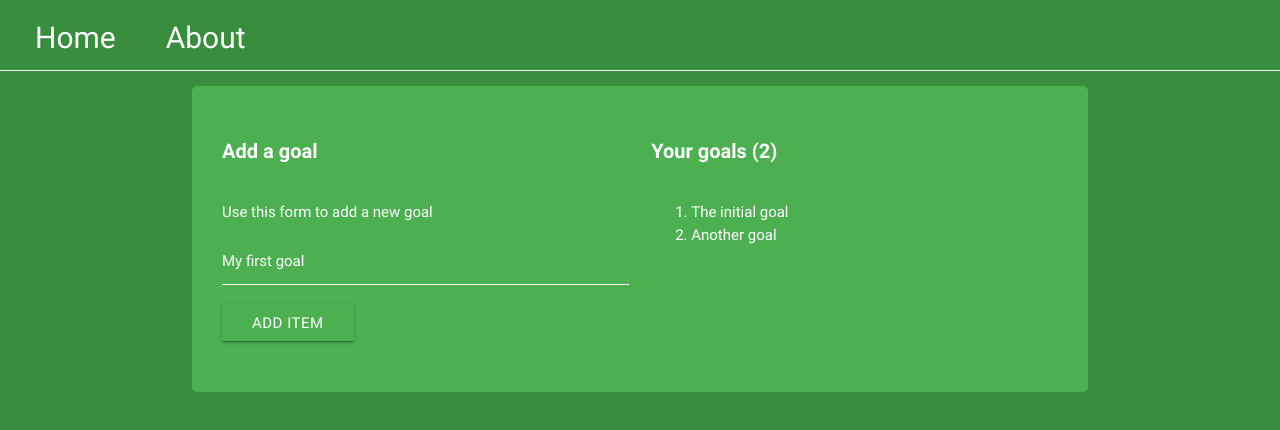
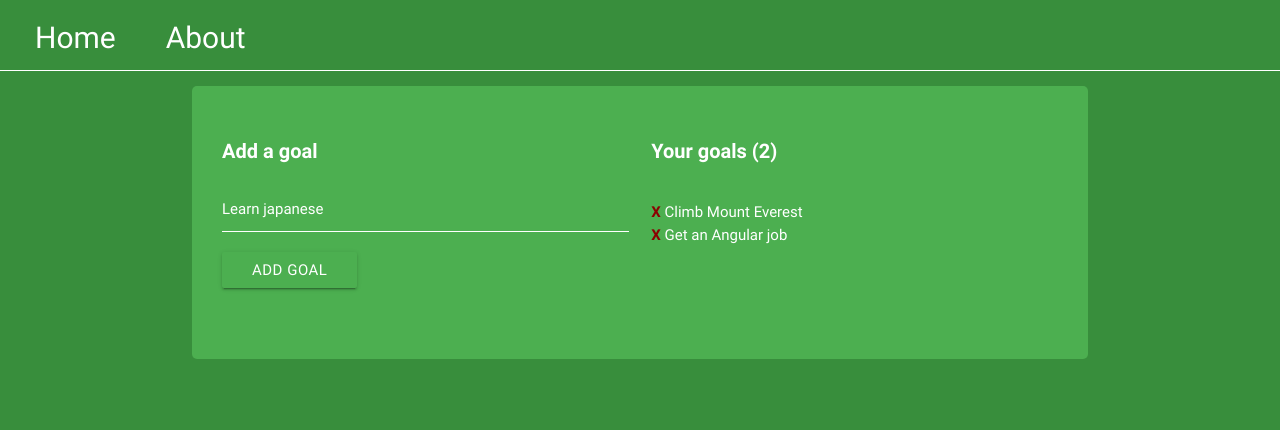
Before and after one commit to khirki/goaltracker, an Angular app: page / in a window 1280 px wide. Shown: the top 430 px of the page. Built offline with nearby package versions, Linux system fonts and the light colour scheme.

Commit message:
styling goals

```diff
--- a/src/app/about/about.component.html
+++ b/src/app/about/about.component.html
@@ -1,9 +1,10 @@
 <div class="container">
   <div class="row">
     <div class="col s6">
-      <p>
-        This is the 'about me' page.
-      </p>
+      <p>Hey there! My name is Olga. I would like to work with you :)</p>
+      <p>Contact me:</p>
+      <p>Skype: olga.nowacka</p>
+      <p>e-mail: kontakt@olganowacka.pl</p>
     </div>
     <div class="col s6">
       <button class="btn" (click)="toggleShowGoals()">{{ showGoalsButtonText }}</button>
--- a/src/app/data.service.ts
+++ b/src/app/data.service.ts
@@ -4,7 +4,7 @@ import { BehaviorSubject } from 'rxjs/BehaviorSubject';
 @Injectable()
 export class DataService {
 
-  private goals = new BehaviorSubject<any>(['The initial goal', 'Another goal']);
+  private goals = new BehaviorSubject<any>(['Climb Mount Everest', 'Get an Angular job']);
   goal = this.goals.asObservable();
 
   constructor() { }
--- a/src/app/home/home.component.html
+++ b/src/app/home/home.component.html
@@ -7,20 +7,21 @@
       <p class="section-title">Your goals ({{itemsCount}})</p>
     </div>
     <div class="col s6">
-      <p>Use this form to add a new goal</p>
       <form>
         <input type="text" name="item" placeholder="Goal name..." [(ngModel)]="goalText">
-        <input type="submit" class="btn" value="Add item" (click)="addItem()" [disabled]="!goalText">
+        <input type="submit" class="btn" value="Add goal" (click)="addItem()" [disabled]="!goalText">
       </form>
     </div>
     <div class="col s6">
       <div class="life-container">
-        <ol>
-          <li *ngFor="let goal of goals, let i=index" (click)="removeItem(i)">{{goal}}</li>
-        </ol>
+        <ul>
+          <li *ngFor="let goal of goals, let i=index"><span (click)="removeItem(i)">X</span> {{goal}}</li>
+        </ul>
       </div>
     </div>
-    <div class="col s12">
+  </div>
+  <div class="row">
+    <div class="col s6 text-center">
       <app-alert-success *ngIf="goalCreated"></app-alert-success>
       <app-alert-error *ngIf="goalRemoved"></app-alert-error>
     </div>
--- a/src/app/home/home.component.scss
+++ b/src/app/home/home.component.scss
@@ -22,3 +22,8 @@ input[type=submit].btn[disabled]{
     background-color: #007305 !important;
     color: white !important;
 }
+.life-container span{
+    color: darkred;
+    font-weight: 700;
+    cursor: pointer;
+}
--- a/src/app/home/home.component.ts
+++ b/src/app/home/home.component.ts
@@ -31,7 +31,7 @@ import { DataService } from '../data.service';
 export class HomeComponent implements OnInit {
 
   itemsCount: number;
-  goalText: string = "My first goal";
+  goalText: string = "Learn japanese";
   goals = [];
   goalCreated = false;
   goalRemoved = false;
```
